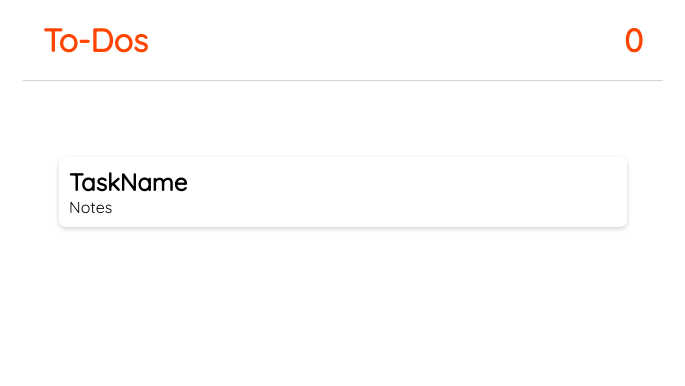
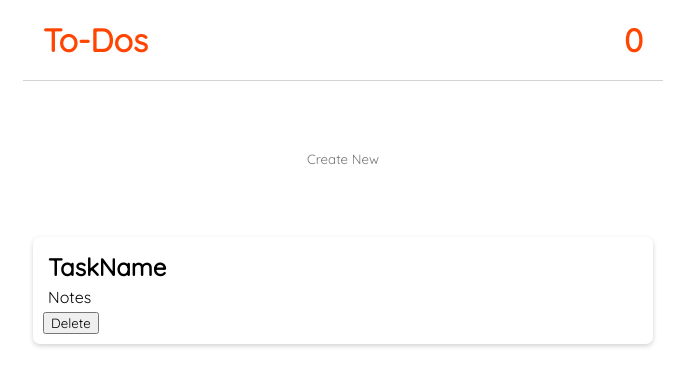
Before and after one commit to isura-m/to-dos-client, a React (Create React App) app: page / in a window 1280 px wide. Shown: the top 386 px of the page, without its empty margins (297-982 px from the left). Built offline with nearby package versions, Linux system fonts and the light colour scheme.

Commit message:
add create and delete

```diff
--- a/src/App.tsx
+++ b/src/App.tsx
@@ -1,11 +1,13 @@
 import React from "react";
 import Header from "./components/Header";
 import Content from "./components/Content";
+import Create from "./components/Create";
 
 function App() {
   return (
     <div>
       <Header />
+      <Create />
       <Content />
     </div>
   );
--- a/src/components/Content.tsx
+++ b/src/components/Content.tsx
@@ -3,7 +3,7 @@ import Task from "./Task";
 
 const Content = () => {
   return (
-    <div className="content">
+    <div>
       <Task />
     </div>
   );
--- /dev/null
+++ b/src/components/Create.tsx
@@ -0,0 +1,24 @@
+import React, { useState } from "react";
+
+const Create = () => {
+  const [createText, setCreateText] = useState("");
+
+  const handleChange = (e: any) => {
+    setCreateText(e.target.value);
+  };
+
+  return (
+    <div className="create">
+      <input onChange={handleChange} placeholder="Create New"></input>
+
+      {createText && (
+        <div>
+          <input placeholder="Notes"></input>
+          <button>+</button>
+        </div>
+      )}
+    </div>
+  );
+};
+
+export default Create;
--- a/src/components/Task.tsx
+++ b/src/components/Task.tsx
@@ -2,9 +2,10 @@ import React from "react";
 
 const Task = () => {
   return (
-    <div className="task">
-      <h2>TaskName</h2>
+    <div className="content">
+      <h2 className="task-name">TaskName</h2>
       <p>Notes</p>
+      <button>Delete</button>
     </div>
   );
 };
--- a/src/index.css
+++ b/src/index.css
@@ -23,18 +23,38 @@
 .content {
   max-width: 600px;
   margin: 40px auto;
-  padding: 20px;
+  box-shadow: 0 2px 5px lightgrey;
+  padding: 10px;
+  border-radius: 7px;
 }
 
-.content .task {
-  background: white;
-  border-radius: 7px;
-  box-shadow: 0 2px 5px lightgrey;
-  padding: 10px;
-  width: auto;
-  margin: 16px;
+.content h2 {
+  margin: 5px;
 }
 
-.content .task h2 {
-  background-color: white;
+.content p {
+  margin: 5px;
 }
+
+.create {
+  max-width: 600px;
+  margin: 40px auto;
+  padding: 20px;
+  text-align: center;
+}
+
+.create button {
+  background-color: orangered;
+  color: white;
+  border-radius: 10px;
+  border-style: none;
+  text-align: center;
+  padding: 10px 15px;
+}
+
+.create input {
+  border-style: none;
+  border-radius: 10px;
+  text-align: center;
+  padding: 10px;
+}
```
